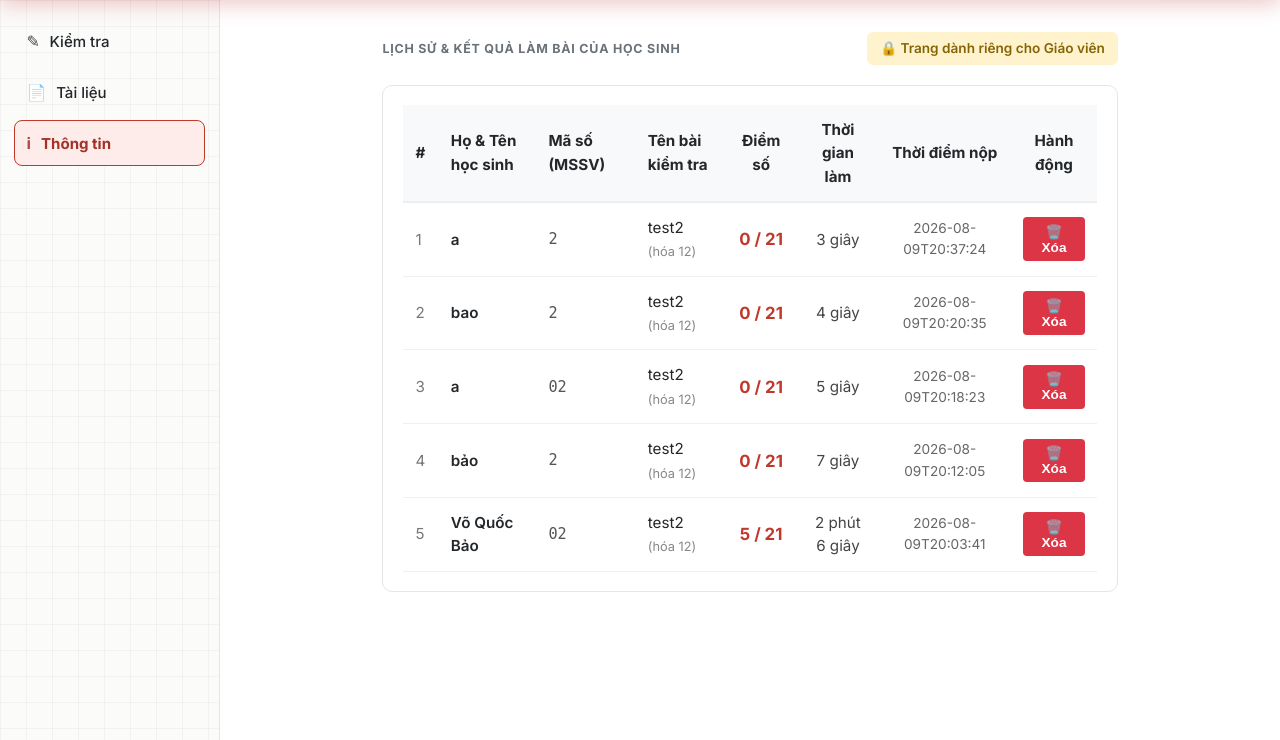
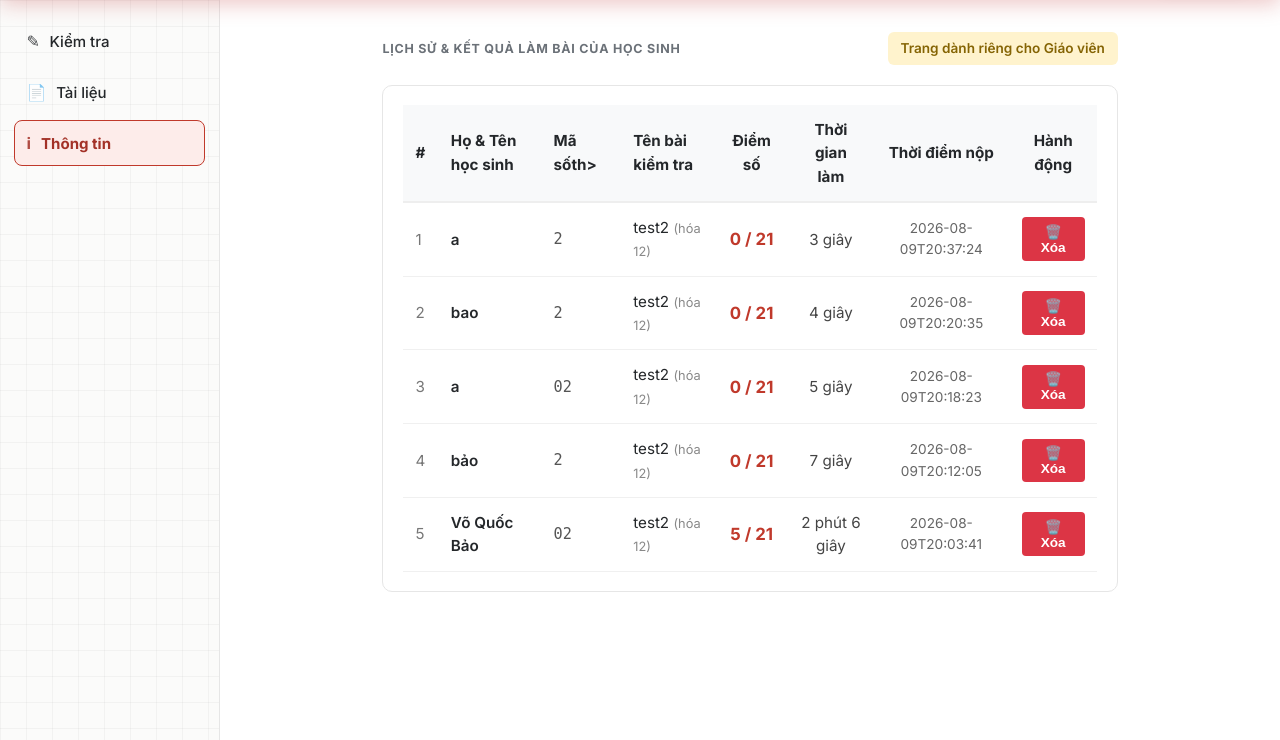
Before and after one commit to BaoVo1126/hethongbaitap-nguyenkhuyen, a Flask app: page /info in a window 1280 px wide. Shown: the part 69-809 px from the top of the page. Run offline with Flask 3, Linux system fonts and the light colour scheme; data comes from the database, SQL or seed files in the repository.

Commit message:
Update info.html

```diff
--- a/templates/info.html
+++ b/templates/info.html
@@ -3,7 +3,7 @@
   <div style="display: flex; justify-content: space-between; align-items: center; margin-bottom: 1.2rem;">
     <div class="section-label" style="margin-bottom: 0;"> Lịch sử & Kết quả làm bài của Học sinh</div>
     <span style="font-size: 0.85rem; background: #fff3cd; color: #856404; padding: 0.4rem 0.8rem; border-radius: 6px; font-weight: 600;">
-      🔒 Trang dành riêng cho Giáo viên
+      Trang dành riêng cho Giáo viên
     </span>
   </div>
 
@@ -14,7 +14,7 @@
           <tr style="border-bottom: 2px solid #eee; background-color: #f8f9fa;">
             <th style="padding: 0.8rem;">#</th>
             <th style="padding: 0.8rem;">Họ &amp; Tên học sinh</th>
-            <th style="padding: 0.8rem;">Mã số (MSSV)</th>
+            <th style="padding: 0.8rem;">Mã sốth>
             <th style="padding: 0.8rem;">Tên bài kiểm tra</th>
             <th style="padding: 0.8rem; text-align: center;">Điểm số</th>
             <th style="padding: 0.8rem; text-align: center;">Thời gian làm</th>
```
